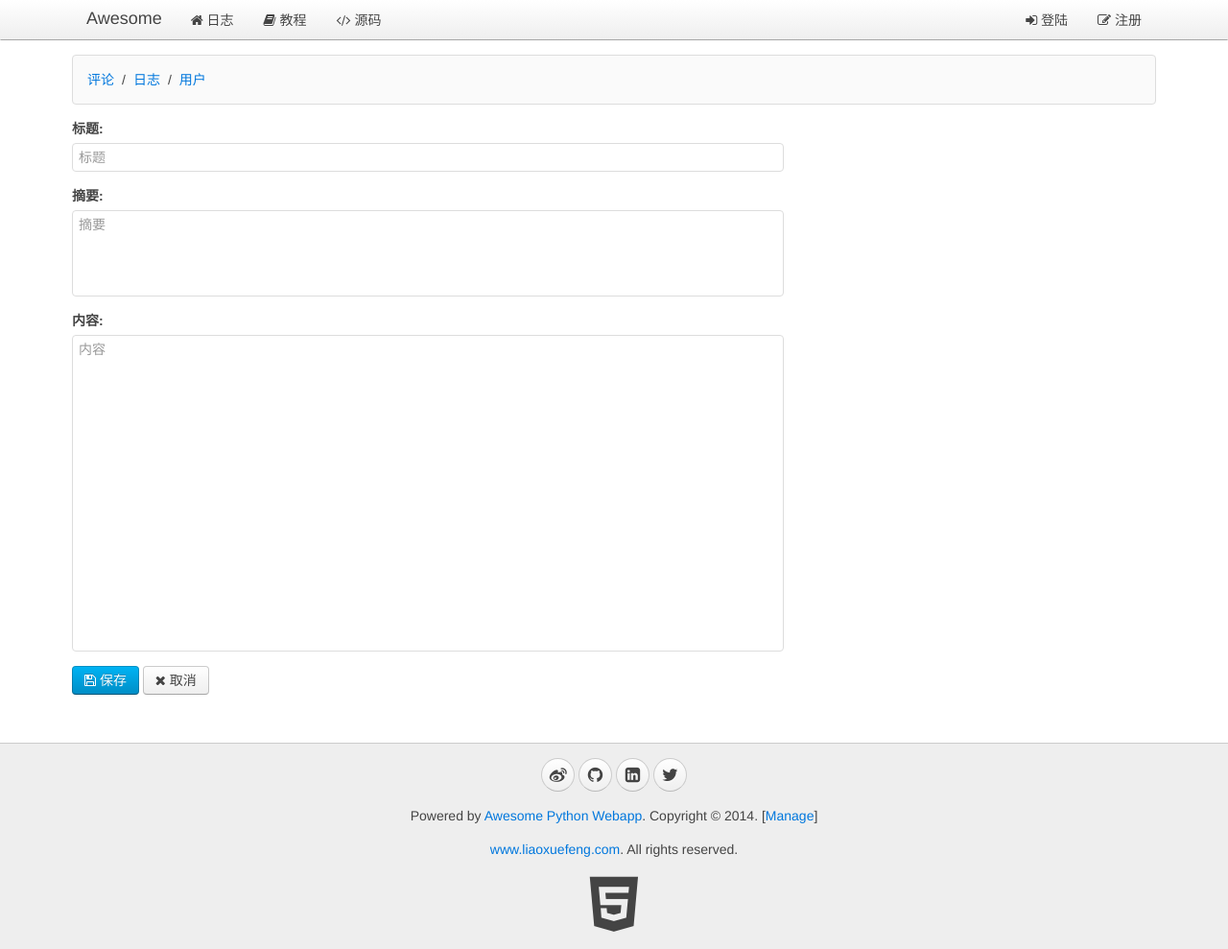
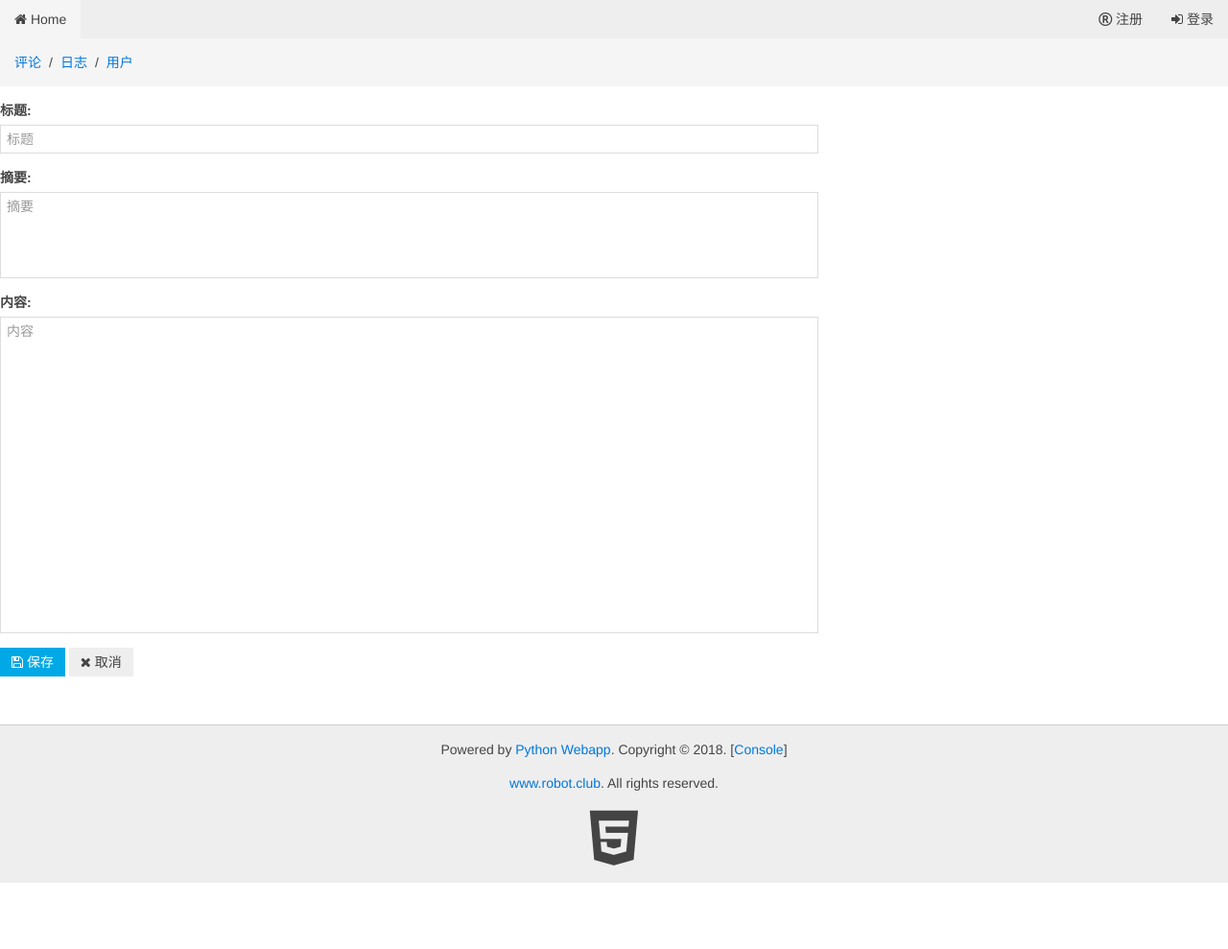
Before and after one commit to yank136/robot, a Python web app: template www/templates/manage_blog_edit.html in a window 1280 px wide. Shown: the whole page at 96% size. After the commit the page ends 920 px from the top, so only its background shows below. Run offline with Jinja, Linux system fonts and the light colour scheme; the template is opened without the code that fills it, so the values that code supplies are empty.

Commit message:
add __base_template__

```diff
--- a/www/templates/__base__.html
+++ b/www/templates/__base__.html
@@ -1,90 +1,106 @@
 <!DOCTYPE html>
-<!--
-{% macro pagination(url, page) %}
-    <ul class="uk-pagination">
-        {% if page.has_previous %}
-            <li><a href="{{ url }}{{ page.page_index - 1 }}"><i class="uk-icon-angle-double-left"></i></a></li>
-        {% else %}
-            <li class="uk-disabled"><span><i class="uk-icon-angle-double-left"></i></span></li>
-        {% endif %}
-            <li class="uk-active"><span>{{ page.page_index }}</span></li>
-        {% if page.has_next %}
-            <li><a href="{{ url }}{{ page.page_index + 1 }}"><i class="uk-icon-angle-double-right"></i></a></li>
-        {% else %}
-            <li class="uk-disabled"><span><i class="uk-icon-angle-double-right"></i></span></li>
-        {% endif %}
-    </ul>
-{% endmacro %}
--->
 <html>
     <head>
 		<meta charset="utf-8" />
 	{% block meta %}<!-- block meta  -->{% endblock %}
-    <title>{% block title %} ? {% endblock %} - Awesome Python Webapp</title>
-    <link rel="stylesheet" href="/static/css/uikit.min.css">
-    <link rel="stylesheet" href="/static/css/uikit.gradient.min.css">
-    <link rel="stylesheet" href="/static/css/awesome.css" />
-    <script src="/static/js/jquery.min.js"></script>
-    <script src="/static/js/sha1.min.js"></script>
-    <script src="/static/js/uikit.min.js"></script>
-    <script src="/static/js/sticky.min.js"></script>
-    <script src="/static/js/vue.min.js"></script>
-    <script src="/static/js/awesome.js"></script>
+
+        <title>{% block title %} ? {% endblock %}</title>
+
+        <link rel="stylesheet" href="../static/css/uikit.min.css" />
+		<link rel="stylesheet" href="../static/css/components/search.css" />
+		<link rel="stylesheet" href="../static/css/components/slideshow.css" />
+		<link rel="stylesheet" href="../static/css/components/slidenav.css" />
+		<link rel="stylesheet" href="../static/css/components/dotnav.css" />
+		<link rel="stylesheet" href="../static/css/components/form-password.css" />
+        <script src="../static/js/jquery.js"></script>
+		<script src="../static/js/vue.min.js"></script>
+		<script src="../static/js/awesome.js"></script>
+        <script src="../static/js/uikit.min.js"></script>
+		<script src="../static/js/components/autocomplete.js"></script>
+        <script src="../static/js/components/search.js"></script>
+		<script src="../static/js/components/slideshow.js"></script>
+		<script src="../static/js/components/slideshow-fx.js"></script>
+		<script src="../static/js/components/form-password.js"></script>
+
 	{% block beforehead %}<!-- before head  -->{% endblock %}
+
+	{% block js %}<!-- js处理板块 -->{% endblock %}
+
     </head>
+
     <body>
-    <nav class="uk-navbar uk-navbar-attached uk-margin-bottom">
-        <div class="uk-container uk-container-center">
-            <a href="/" class="uk-navbar-brand">Awesome</a>
+
+	<!-- 主页和用户中心 导航 -->
+		<nav class="uk-navbar">
+
 			<ul class="uk-navbar-nav">
-                <li data-url="blogs"><a href="/"><i class="uk-icon-home"></i> 日志</a></li>
-                <li><a target="_blank" href="http://www.liaoxuefeng.com/wiki/0014316089557264a6b348958f449949df42a6d3a2e542c000"><i class="uk-icon-book"></i> 教程</a></li>
-                <li><a target="_blank" href="https://github.com/michaelliao/awesome-python3-webapp"><i class="uk-icon-code"></i> 源码</a></li>
+				<li><a href="/"><i class="uk-icon-home"></i> Home</a></li>
 			</ul>
+
 			<div class="uk-navbar-flip">
 				<ul class="uk-navbar-nav">
 				{% if __user__ %}
-                    <li class="uk-parent" data-uk-dropdown>
-                        <a href="#0"><i class="uk-icon-user"></i> {{ __user__.name }}</a>
+					<li id="signout" class="uk-parent" data-uk-dropdown>
+						<a href=""><i class="uk-icon-user"></i> {{__user__.name}}</a>
 						<div class="uk-dropdown uk-dropdown-navbar">
 							<ul class="uk-nav uk-nav-navbar">
 								<li><a href="/signout"><i class="uk-icon-sign-out"></i> 登出</a></li>
+								<li><a href="/console"><i class="uk-icon-gears"></i> 控制台</a></li>
 							</ul>
 						</div>
 					</li>
 				{% else %}
-                    <li><a href="/signin"><i class="uk-icon-sign-in"></i> 登陆</a></li>
-                    <li><a href="/register"><i class="uk-icon-edit"></i> 注册</a></li>
+					<li><a href="/registerUser"><i class="uk-icon-registered"></i> 注册</a></li>
+					<li id="signin"><a data-uk-offcanvas="{target:'#offcanvas'}"><i class="uk-icon-sign-in"></i> 登录</a></li>
 				{% endif %}
 				</ul>
 			</div>
-        </div>
+
 		</nav>
 
-    <div class="uk-container uk-container-center">
-        <div class="uk-grid">
+	<!-- 登录板块 -->
+		<div id="offcanvas" class="uk-offcanvas">
+			<div class="uk-offcanvas-bar uk-offcanvas-bar-flip">
+				<form id="vm" v-on="submit: submit" class="uk-panel uk-panel-box uk-form">
+					<div class="uk-alert uk-alert-danger uk-hidden"></div>
+					<div class="uk-form-row">
+						<div class="uk-form-icon uk-width-1-1">
+							<i class="uk-icon-user"></i>
+							<input v-model="name" name="name" type="text" placeholder="昵称" maxlength="50" class="uk-width-1-1 uk-form-large">
+						</div>
+					</div>
+					<div class="uk-form-row">
+						<div class="uk-form-icon uk-width-1-1">
+							<i class="uk-icon-lock"></i>
+							<input v-model="passwd" name="passwd" type="password" placeholder="密码" maxlength="50" class="uk-width-1-1 uk-form-large">
+						</div>
+					</div>
+					<div class="uk-form-row">
+						<button type="submit" class="uk-width-1-1 uk-button uk-button-primary uk-button-large"><i class="uk-icon-sign-in"></i> 登录</button>
+					</div>
+				</form>
+			</div>
+		</div>
+
 	<!-- content -->
 	{% block content %}
 	{% endblock %}
 	<!-- // content -->
-        </div>
-    </div>
 
+
+	<!--  页脚板块 -->
 		<div class="uk-margin-large-top" style="background-color:#eee; border-top:1px solid #ccc;">
 			<div class="uk-container uk-container-center uk-text-center">
 				<div class="uk-panel uk-margin-top uk-margin-bottom">
-                <p>
-                    <a target="_blank" href="http://weibo.com/liaoxuefeng" class="uk-icon-button uk-icon-weibo"></a>
-                    <a target="_blank" href="https://github.com/michaelliao" class="uk-icon-button uk-icon-github"></a>
-                    <a target="_blank" href="http://www.linkedin.com/in/liaoxuefeng" class="uk-icon-button uk-icon-linkedin-square"></a>
-                    <a target="_blank" href="https://twitter.com/liaoxuefeng" class="uk-icon-button uk-icon-twitter"></a>
+					<p>Powered by <a href="#">Python Webapp</a>. Copyright &copy; 2018. [<a href="/console" target="_blank">Console</a>]
 					</p>
-                <p>Powered by <a href="http://awesome.liaoxuefeng.com">Awesome Python Webapp</a>. Copyright &copy; 2014. [<a href="/manage/" target="_blank">Manage</a>]</p>
-                <p><a href="http://www.liaoxuefeng.com/" target="_blank">www.liaoxuefeng.com</a>. All rights reserved.</p>
+					<p><a href="#" target="_blank">www.robot.club</a>. All rights reserved.</p>
 					<a target="_blank" href="http://www.w3.org/TR/html5/"><i class="uk-icon-html5" style="font-size:64px; color: #444;"></i></a>
 				</div>
 
 			</div>
 		</div>
+
+
     </body>
 </html>
```
Lines whose indentation alone changed are shown as unchanged.
